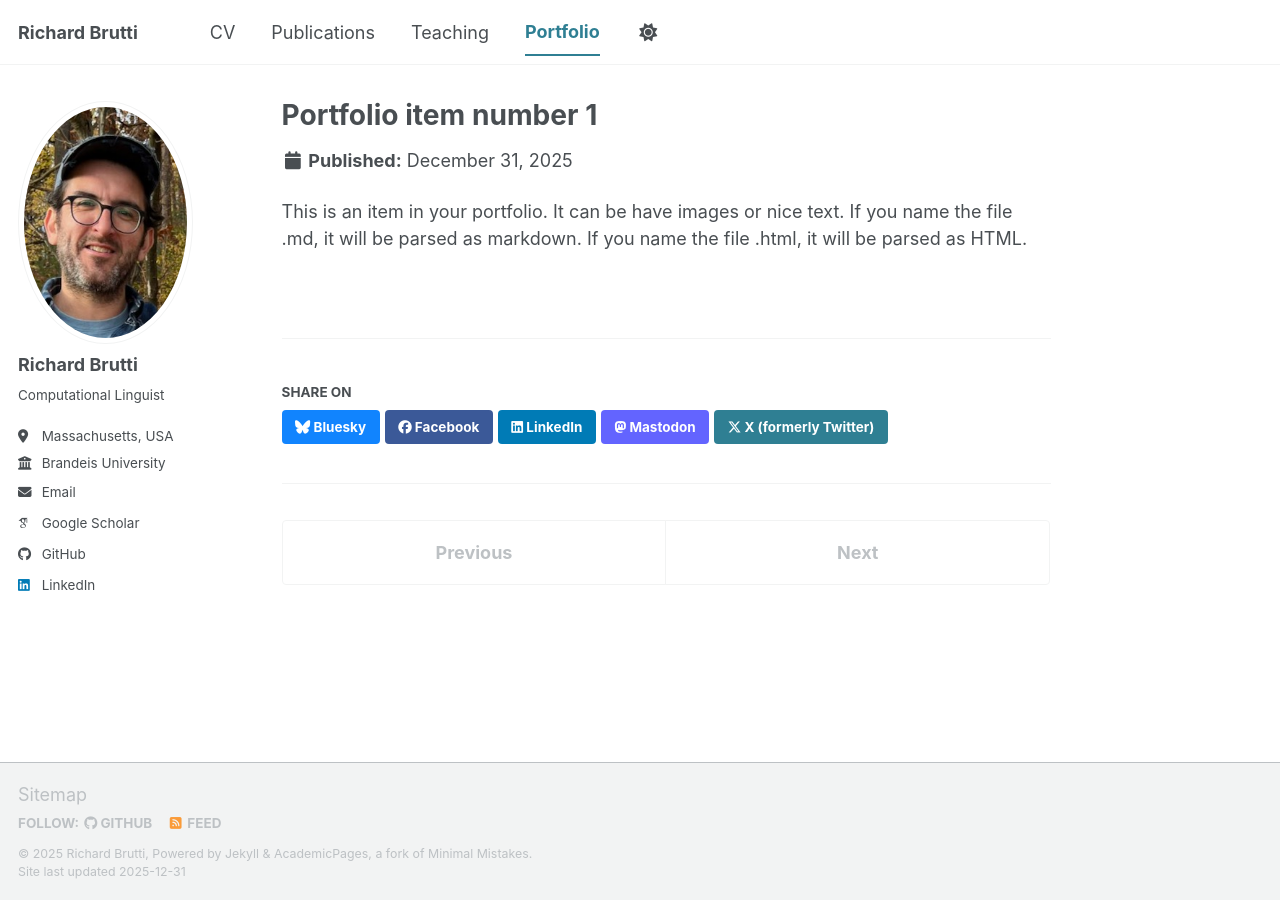
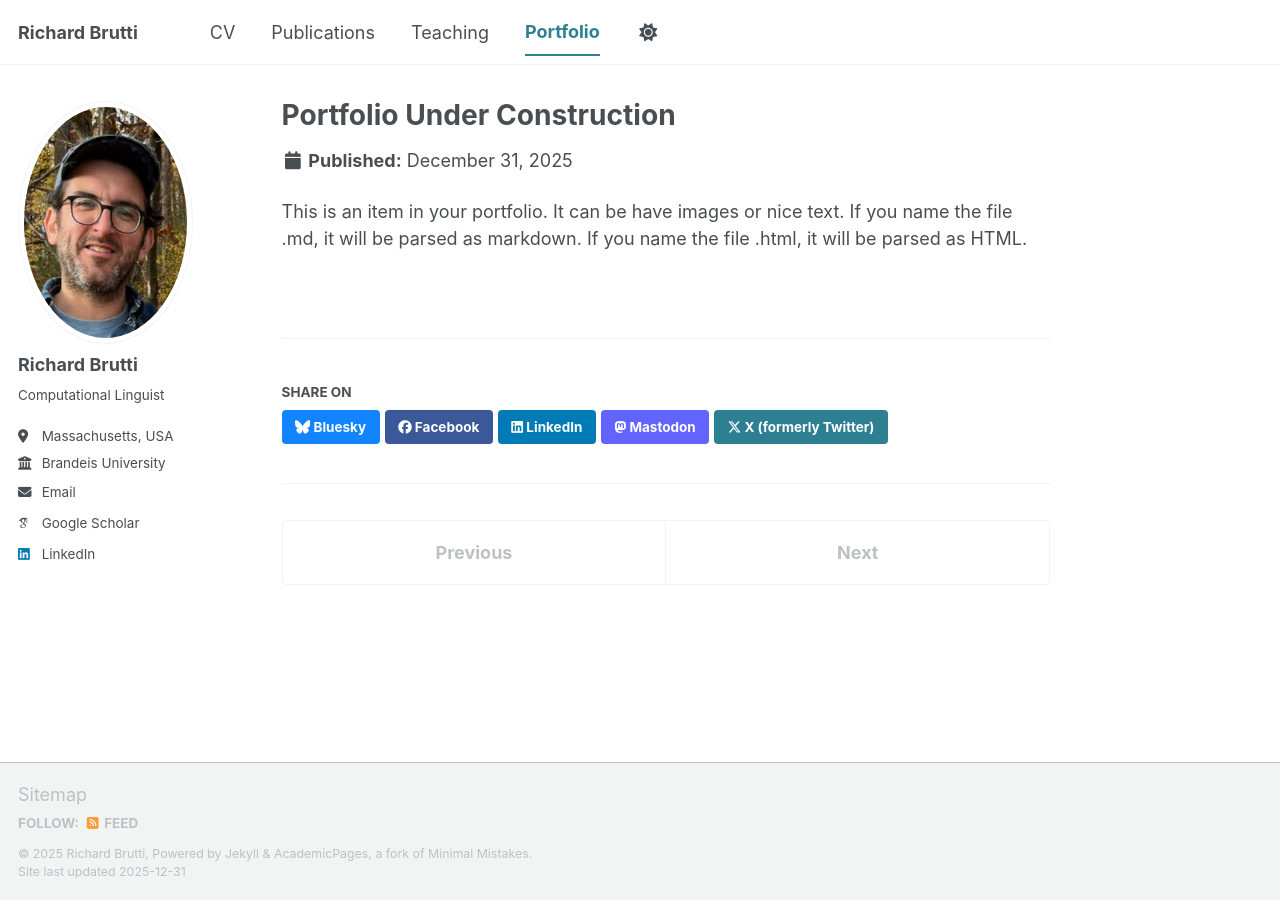
Before and after one commit to richardbrutti/richardbrutti.github.io, a Jekyll site: the page built from _portfolio/portfolio-1.md, in a window 1280 px wide. Built offline with Jekyll 4.4.1, drawn with Linux system fonts in a browser that asks for light colours; some web fonts are replaced; a script bundle is joined from its source files by our own code; library files that are not in the unit come from our copies.

Commit message:
minor edits

```diff
--- a/_config.yml
+++ b/_config.yml
@@ -51,7 +51,7 @@ author:
 #  bitbucket        : # Username - Update with your username on the site
 #  codepen          : # Username
 #  dribbble         : # Username
-  github           : "richardbrutti"
+#  github           : "richardbrutti"
 #  kaggle           : # Username
 #  stackoverflow    : # User number or user number and name (i.e., use "1" or "1/jeff-atwood")
 
--- a/_portfolio/portfolio-1.md
+++ b/_portfolio/portfolio-1.md
@@ -1,6 +1,6 @@
 ---
-title: "Portfolio item number 1"
-excerpt: "Short description of portfolio item number 1<br/><img src='/images/500x300.png'>"
+title: "Portfolio Under Construction"
+excerpt: "portfolio item number 1<br/><img src='/images/500x300.png'>"
 collection: portfolio
 ---
 
```
Also changed, not shown: _teaching/2021-spring-teaching-1.md (+1 -1 lines).
